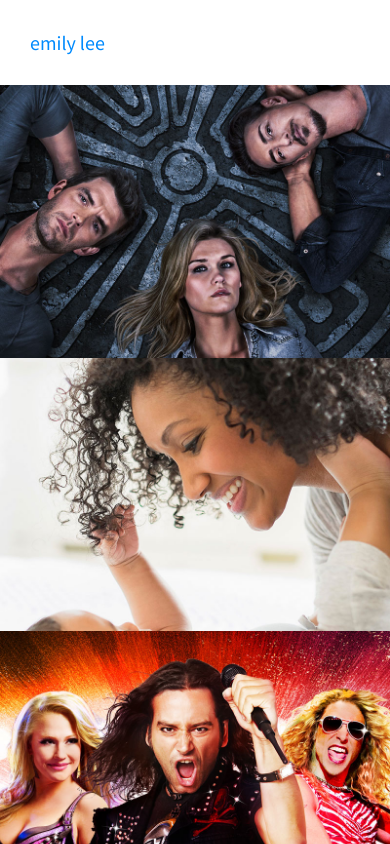
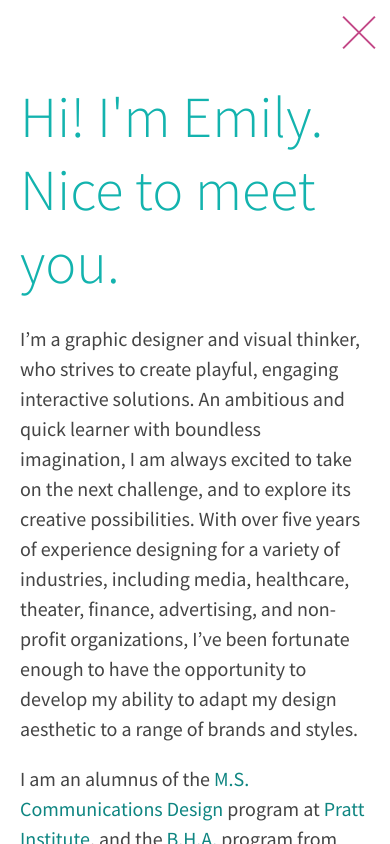
Before and after one commit to emilee007/EmilyLee, a plain HTML site: page index.html in a window 390 px wide. Both pictures are taken after a click on the link "emily lee". Shown: the top 844 px of the page. Drawn offline with Linux system fonts and the light colour scheme.

Commit message:
- about popup - fixed popup bugs and spacing issues on responsive - tweaked close icon - made all images default 100% width

```diff
--- a/assets/js/home.js
+++ b/assets/js/home.js
@@ -11,14 +11,24 @@
 	}
 
 	function _bindEvents() {
+
+		//grid item
 		$grid.on('click', '[rel]', function (e) {
 			_loadPopup($(this));
 		});
+
+		//close button
 		$body.on('click', '.close-popup', _hidePopup);
+
+		//about link
+		$body.on('click', '.about', function(e){
+			e.preventDefault();
+			_loadAbout();
+			return false;
+		});
 	}
 
 	function _loadPopup($el) {
-
 		_showLoading($el);
 		$.ajax({
 			url: 'content/' + $el.attr('rel') + '/content.html',
@@ -30,8 +40,20 @@
 		});
 	}
 
-	function _showPopup(content){
-		$popup.html(content);
+	function _loadAbout(){
+		_showLoading($body);
+		$.ajax({
+			url: 'content/about.html',
+			success: function(resp){
+				_showPopup(resp);
+			}
+		}).always(function(){
+			_hideLoading();
+		});
+	}
+
+	function _showPopup(content, classes){
+		$popup.html(content).addClass(classes);
 		setTimeout(function(){
 			$popup.scrollTop(0);
 			setTimeout(function(){
--- /dev/null
+++ b/assets/sass/_about.scss
@@ -0,0 +1,15 @@
+#popup{
+  #about{
+    max-width: 800px;
+    margin: 0 auto;
+    padding: 20px;
+    float: none;
+    background: white;
+    h1{
+      margin: 0 0 25px 0;
+      font-size: 58px;
+      font-weight: 300;
+      color: $color-base;
+    }
+  }
+}
--- a/assets/sass/_defines.scss
+++ b/assets/sass/_defines.scss
@@ -1,26 +1,6 @@
 //colors
 
-$green: #45BF1D;
-$blue: #31A1FF;
-$red: #DC5555;
-$orange: #FFA500;
-$purple: #9f188a;
-$yellow: #ffd94c;
-$pink: #ff74da;
-$teal: #3eaea9;
-$grey: #a2a2a2;
-
-$darkgreen: #348816;
-$darkblue: #2676bf;
-$darkred: #ab4242;
-$darkorange: #bc7a00;
-$darkpurple: #6e145d;
-$darkyellow: #ddbc42;
-$darkpink: #c1619f;
-$darkteal: #2b6c68;
-$darkgrey: #545454;
-
-$lightblue: lighten($blue, 20%);
+$color-base: #13b3ae;
 
 
 //fonts
--- a/assets/sass/_home.scss
+++ b/assets/sass/_home.scss
@@ -104,11 +104,17 @@ html.home{
     #popup{
       display: block;
     }
-    .grid{
-      -webkit-filter: blur(20px);
-    }
-    header{
-      -webkit-filter: blur(20px);
+    @include media(800){
+      .grid{
+        -webkit-filter: blur(25px);
+        ms-filter: blur(25px);
+        filter: blur(25px);
+      }
+      header{
+        -webkit-filter: blur(25px);
+        ms-filter: blur(25px);
+        filter: blur(25px);
+      }
     }
   }
 }
--- a/assets/sass/_popup.scss
+++ b/assets/sass/_popup.scss
@@ -3,7 +3,7 @@
   position: fixed;
   height: 100%;
   width: 100%;
-  padding: 100px 0 0 0;
+  padding: 100px 0 40px 0;
   top: 0;
   left: 0;
   right: 0;
@@ -25,44 +25,55 @@
   }
 
   .text{
-    width: 40%;
-    padding: 0 60px 30px 30px;
+    width: 39%;
+    padding: 20px 2%;
+    box-sizing: border-box;
+    background: white;
+    margin: 0 1% 0 4%;
   }
 
   .images{
-    width: 53%;
+    width: calc(55% - 64px);
     padding: 0;
     position: relative;
     img{
       display: block;
       margin: 0 0 10px 0;
-      max-width: 100%;
+      width: 100%;
     }
   }
 
   h2{
     margin: 0 0 20px 0;
     font-size: 40px;
-    color: #222;
-    font-weight: bold;
+    color: #444;
+    font-weight: 300;
   }
 
   h3{
     margin: 0 0 20px 0;
     font-size: 15px;
     color: #222;
-    font-weight: bold;
+    font-weight: 300;
+  }
+
+  h4{
+    font-size: 20px;
+    font-weight: 400;
+    color: black;
+    margin: 0 0 20px 0;
   }
 
   p{
     margin: 0 0 20px 0;
     font-size: 20px;
-    color: #222;
-    line-height: 1.2;
+    color: #444;
+    line-height: 1.5;
   }
 
   @include media(0,800){
     padding: 60px 0 0 0;
+    background: white;
     > div{
       float: none;
       width: auto !important;
@@ -73,46 +84,62 @@
 
 .close-popup {
   display: none;
-  width: 50px;
-  height: 50px;
+  width: 45px;
+  height: 68px;
   position: fixed;
   float: none;
   top: 10px;
   right: 10px;
   cursor: pointer;
+  z-index: 200;
+  line-height: 50px;
+  color: #c34887;
+  font-size: 15px;
+  text-align: center;
+  padding: 31px 0 0 0;
+  text-transform: uppercase;
+  box-sizing: border-box;
   @include animation(poppin 0.5s);
   @include animation-easing(cubic-bezier(0.25, 0.46, 0.45, 0.94));
   backface-visibility: hidden;
   @include translate3d(0,0,0);
-  z-index: 200;
+
+  @include media(0,800){
+    background: white;
+    border-radius: 5px;
+    height: 50px;
+    text-indent: -1000px;
+    overflow: hidden;
+  }
 
   &:before{
     display: block;
     width: 2px;
-    height: 50px;
+    height: 45px;
     position: absolute;
     content: "";
     top: 0;
     left: 50%;
-    background: #E7563E;
+    background: #c34887;
     -webkit-transform: rotateZ(45deg);
     transform: rotateZ(45deg);
   }
   &:after{
     display: block;
     width: 2px;
-    height: 50px;
+    height: 45px;
     position: absolute;
     content: "";
     top: 0;
     left: 50%;
-    background: #E7563E;
+    background: #c34887;
     -webkit-transform: rotateZ(-45deg);
     transform: rotateZ(-45deg);
   }
   &:hover{
+    color: darken(#c34887, 20%);
     &:before, &:after{
-      background: #983b27;
+      background: darken(#c34887, 20%);
     }
   }
 }
--- a/assets/sass/base/_base.scss
+++ b/assets/sass/base/_base.scss
@@ -13,10 +13,10 @@ body,a,div{
 }
 
 a{
-  color: darken($blue, 10%);
+  color: darken($color-base, 10%);
   text-decoration: none;
   &:hover{
-    color: darken($blue, 20%);
+    color: darken($color-base, 20%);
     text-decoration: underline;
   }
 }
--- a/assets/sass/helpers/_transform.scss
+++ b/assets/sass/helpers/_transform.scss
@@ -1,6 +1,6 @@
-@mixin transform($arg){
-  -webkit-transform: #{$arg}; /* Ch <36, Saf 5.1+, iOS, An =<4.4.4 */
-  transform: #{$arg}; /* IE 10, Fx 16+, Op 12.1+ */
+@mixin transform($arg...){
+  -webkit-transform: $arg; /* Ch <36, Saf 5.1+, iOS, An =<4.4.4 */
+  transform: $arg; /* IE 10, Fx 16+, Op 12.1+ */
 }
 
 @mixin transitionTransform($arg){
--- a/assets/sass/main.scss
+++ b/assets/sass/main.scss
@@ -11,3 +11,4 @@
 // pages
 
 @import "home";
+@import "about";
--- /dev/null
+++ b/content/about.html
@@ -0,0 +1,8 @@
+<div id="about">
+    <h1>Hi! I'm Emily. Nice to meet you.</h1>
+    <p>I’m a graphic designer and visual thinker, who strives to create playful, engaging interactive solutions. An ambitious and quick learner with boundless imagination, I am always excited to take on the next challenge, and to explore its creative possibilities. With over five years of experience designing for a variety of industries, including media, healthcare, theater, finance, advertising, and non-profit organizations, I’ve been fortunate enough to have the opportunity to develop my ability to adapt my design aesthetic to a range of brands and styles.</p>
+    <p>I am an alumnus of the <a href="http://www.pratt.edu/academics/art_design/art_grad/grad_communications_design/">M.S. Communications Design</a> program at <a href="http://www.pratt.edu">Pratt Institute</a>, and the <a href="http://www.cmu.edu/interdisciplinary/programs/bhaprogram.html">B.H.A. </a> program from <a href="http://www.cmu.edu">Carnegie Mellon University</a>, where I concentrated in Fine Arts and Creative and Professional Writing and  minored in Business Administration.  Coming from a&nbsp;multidisciplinary background, I enjoy working across media,
+        bridging my varied interests in my design work, from illustration to animation. I am particularly interested in creating original artwork and studying&nbsp;UI/UX design, illustration, typography, and information design.</p>
+    <p>I am currently enjoying my role as a Visual Designer at <a href="http://www.isobar.com/us/home">Isobar</a>, but please feel free to send an e-mail my way if you'd like to work together on a creative project.</p>
+    <p>973.462.5780 | <a href="mailto:emi.lee007@gmail.com">emi.lee007@gmail.com</a> | <a href="http://www.emilylee.org/resume-emilylee-may2016.pdf">resume</a></p>
+</div>
--- a/index.html
+++ b/index.html
@@ -5,13 +5,13 @@
     <meta name="viewport" content="width=device-width, initial-scale=1, maximum-scale=1,user-scalable=no">
     <title>Emily Lee - Graphic Designer and Illustrator</title>
     <link rel="stylesheet" type="text/css" media="all" href="assets/css/main.css"/>
-    <link href='https://fonts.googleapis.com/css?family=Source+Sans+Pro:400,700' rel='stylesheet' type='text/css'>
+    <link href='https://fonts.googleapis.com/css?family=Source+Sans+Pro:300,400' rel='stylesheet' type='text/css'>
 </head>
 <body>
-    <div class="close-popup"></div>
+    <div class="close-popup">Close</div>
     <div id="popup"></div>
     <header>
-        <a href="#">emily lee</a>
+        <a href="#" class="about">emily lee</a>
     </header>
     <div class="grid">
         <div style="background-image:url('content/nbc_apple_tv_4/thumb.jpg')" rel="nbc_apple_tv_4">
```
Also changed, not shown: content/nbc_apple_tv_4/content.html (+1 -1 lines), content/vintage/content.html (+5 -5 lines), content/zemoga/content.html (+1 -1 lines), assets/css/main.css.
